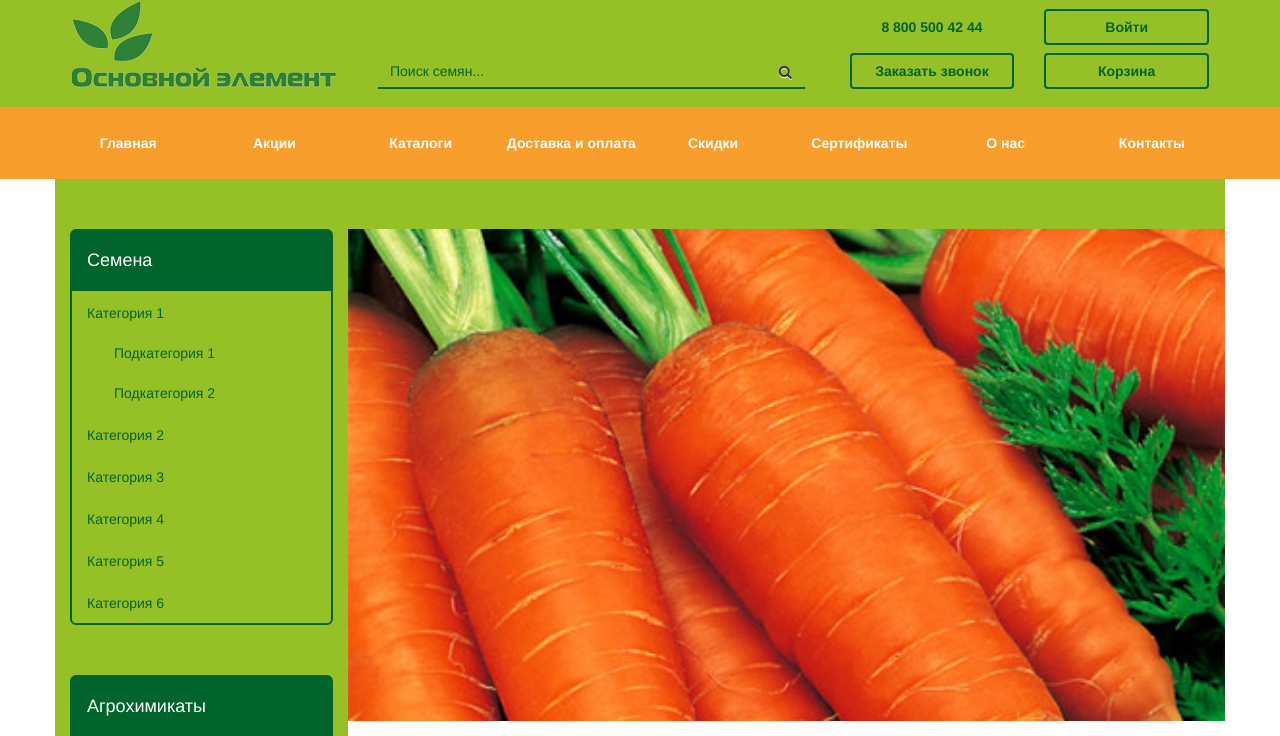
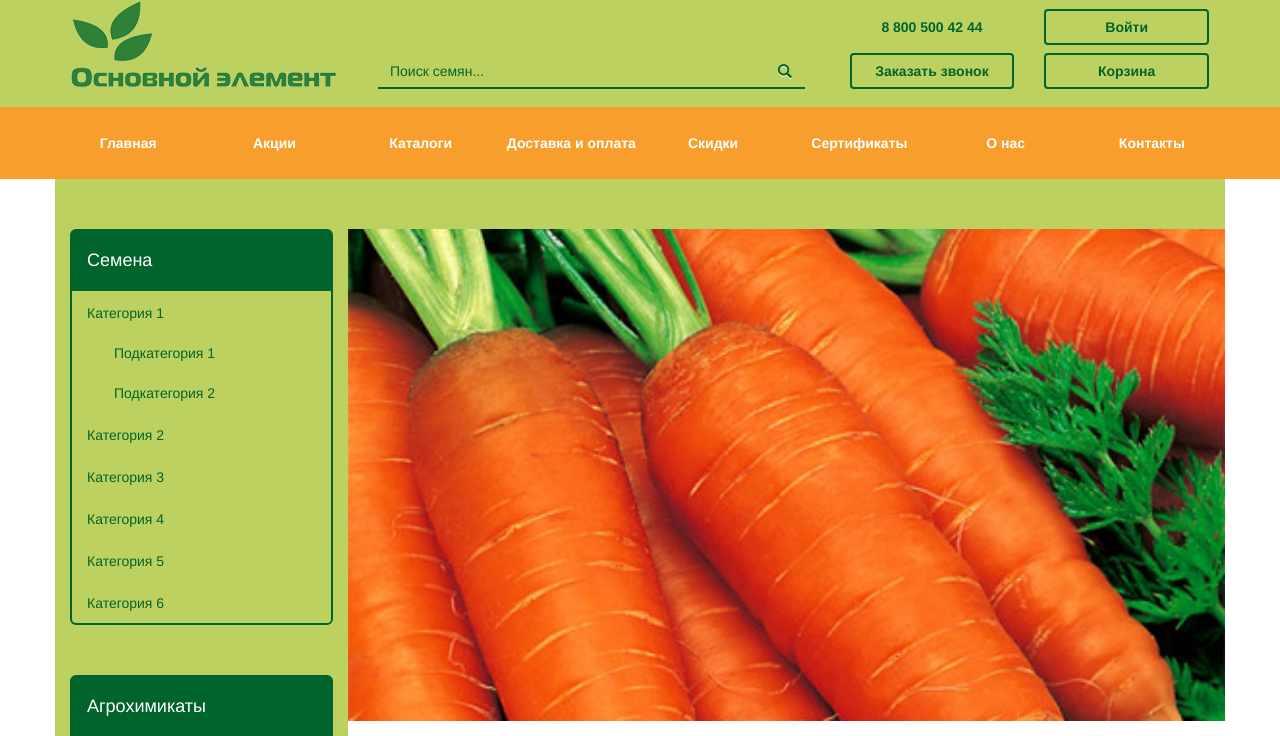
Before and after one commit to laplandin/shop, a website: page src/index.html in a window 1280 px wide. Shown: the top 736 px of the page. Drawn offline with nearby package versions, Linux system fonts and the light colour scheme; files that its build step writes are made by us from their sources; files whose address does not match are found by name.

Commit message:
awesome disable, del unneccessary files

```diff
--- a/gulpfile.js
+++ b/gulpfile.js
@@ -88,7 +88,7 @@ gulp.task('css:build', function() {
 
 gulp.task('cssVendor', function() {
   gulp.src(path.src.cssVendor)
-    .pipe(gulp.dest(path.build.cssVendor));
+    .pipe(gulp.dest(path.build.css));
 });
 
 gulp.task('image:build', function () {
--- a/src/index.html
+++ b/src/index.html
@@ -11,7 +11,7 @@
     <link rel="stylesheet" href="https://maxcdn.bootstrapcdn.com/bootstrap/3.3.7/css/bootstrap.min.css" integrity="sha384-BVYiiSIFeK1dGmJRAkycuHAHRg32OmUcww7on3RYdg4Va+PmSTsz/K68vbdEjh4u" crossorigin="anonymous">
     <!-- Optional theme -->
     <link rel="stylesheet" href="https://maxcdn.bootstrapcdn.com/bootstrap/3.3.7/css/bootstrap-theme.min.css" integrity="sha384-rHyoN1iRsVXV4nD0JutlnGaslCJuC7uwjduW9SVrLvRYooPp2bWYgmgJQIXwl/Sp" crossorigin="anonymous">
-    <link rel="stylesheet" href="css/font-awesome.min.css">
+    <!-- <link rel="stylesheet" href="css/font-awesome.min.css"> -->
     <link rel="stylesheet" href="plugins/flexslider/flexslider.css">
     <link rel="stylesheet" href="css/main.css">
     <!-- Latest compiled and minified JavaScript -->
@@ -37,7 +37,7 @@
                 <div class="form-group">
                   <input type="text" class="form-control input" placeholder="Поиск семян...">
                 </div>
-                <button type="submit" class="btn btn-default"><span class="fa fa-search" aria-hidden="true"></span></button>
+                <button type="submit" class="btn btn-default"><span class="glyphicon glyphicon-search" aria-hidden="true"></span></button>
               </form>
             </div>
             <div class="col-md-2">
@@ -84,7 +84,7 @@
     </div>
     <!-- Navbar-end -->
     <!-- Content block row  start -->
-    <div class="color-wrapper">
+    <div class="color-wrapper bg-pattern">
       <main class="container section bg-lgreen">
         <div class="row content">
           <!-- Aside menu-column - Begin -->
--- a/src/style/blocks/basic.less
+++ b/src/style/blocks/basic.less
@@ -27,6 +27,10 @@
 .bg-white {
   background-color: white;
 }
+
+// .bg-pattern {
+//   background: url('../img/pattern.jpg');
+// }
 /**
  * Buttons
  */
--- a/src/style/blocks/header.less
+++ b/src/style/blocks/header.less
@@ -43,4 +43,8 @@
     color: @greendark;
     font-weight: 700;
   }
+
+  .glyphicon {
+    color: @greendark;
+  }
 }
--- a/src/style/variables.less
+++ b/src/style/variables.less
@@ -1,5 +1,5 @@
 @greendark: #02642d;
-@greenlight: #96c126;
+@greenlight: #bdd160;
 @greenyellow: #bdd160;
 @orange: #f79e2c;
 @yellow: #fdf554;
```
Also changed, not shown: src/style/vendor/flexslider.css (deleted).
